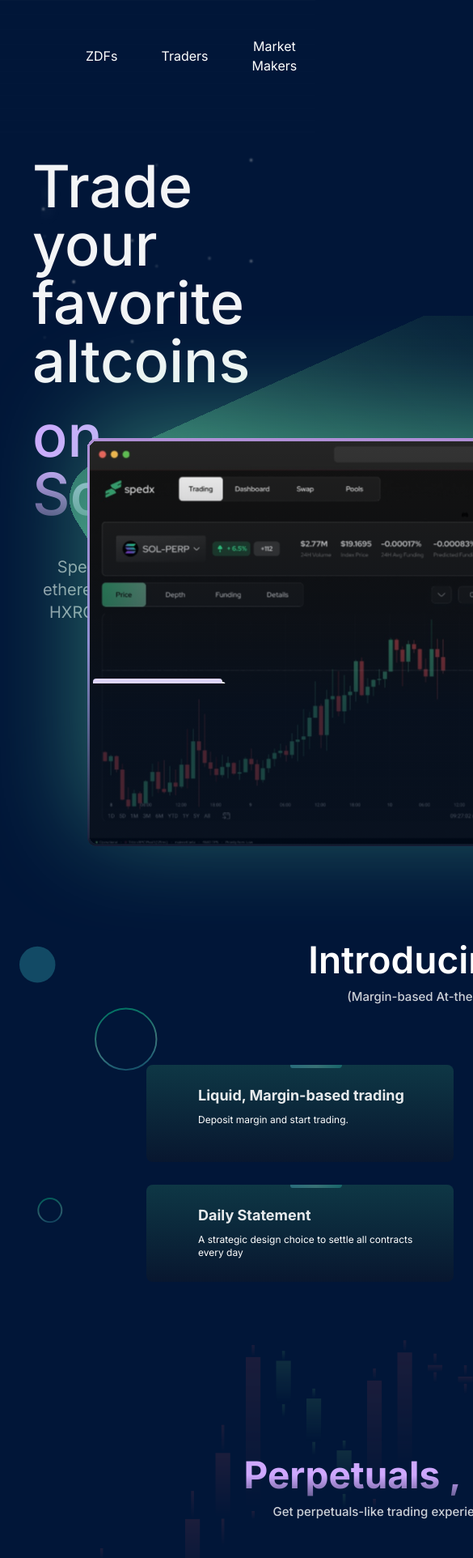
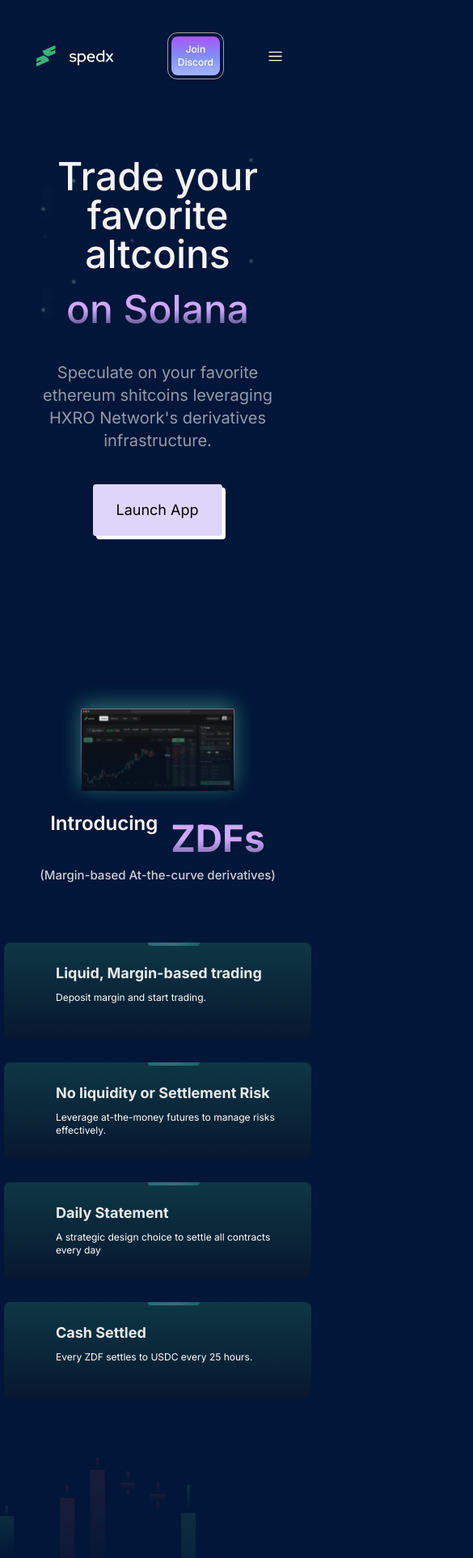
Before and after one commit to spedx-io/zdfs_landing, a Next.js app: page / in a window 390 px wide. Shown: the top 1924 px of the page at 81% size, 585 px wide, since content can reach past the window. Built offline with nearby package versions, Linux system fonts and the light colour scheme.

Commit message:
Made this landing page responsive

```diff
--- a/package.json
+++ b/package.json
@@ -12,7 +12,8 @@
     "bun": "^1.0.4",
     "next": "13.5.4",
     "react": "^18",
-    "react-dom": "^18"
+    "react-dom": "^18",
+    "react-icons": "^4.11.0"
   },
   "devDependencies": {
     "@types/node": "^20",
--- a/src/app/components/Home/Content.tsx
+++ b/src/app/components/Home/Content.tsx
@@ -73,14 +73,14 @@
   ];
 
   return (
-    <div className="flex flex-col items-center justify-center">
-      <div className="text-xl text-white bg-[url('/images/backgrounds/Subtract.svg')] bg-[center_top_-13rem] bg-opacity-10 bg-no-repeat">
+    <div className="w-full flex flex-col items-center justify-center">
+      <div className="w-full flex text-xl text-center justify-center text-white lg:bg-[url('/images/backgrounds/Subtract.svg')] bg-none bg-[center_top_-13rem] bg-opacity-10 bg-no-repeat">
         <Image
           src="/trading_view.svg"
           width={97}
           height={97}
           alt="trading view image"
-          className="w-full h-full"
+          className="md:w-full md:h-full w-[60%] h-[60%]"
         />
       </div>
       <div className="w-full flex flex-col gap-y-[50px]">
@@ -88,7 +88,7 @@
           <div className="w-full flex flex-col gap-y-[70px] bg-[url('/images/backgrounds/ZDFs_bg.svg')] bg-no-repeat bg-top">
             <div className="w-full h-24 flex-col justify-center items-center inline-flex ">
               <div className="flex flex-row gap-x-4  ">
-                <span className="text-white text-[46px] font-semibold font-['Satoshi Variable']">
+                <span className="text-white md:text-[46px] text-2xl font-semibold font-['Satoshi Variable']">
                   Introducing
                 </span>
                 <span
@@ -108,7 +108,7 @@
               </div>
             </div>
             <div className="flex flex-col gap-y-7">
-              <div className="flex flex-row gap-x-7 justify-center items-center">
+              <div className="flex flex-col gap-y-7 md:flex-row gap-x-7 justify-center items-center">
                 {ZDFsDetails.slice(0, 2).map((ZDFsDetails) => (
                   <div
                     key={ZDFsDetails.heading}
@@ -124,7 +124,7 @@
                   </div>
                 ))}
               </div>
-              <div className="flex flex-row gap-x-7 justify-center items-center">
+              <div className="flex flex-col gap-y-7 md:flex-row gap-x-7 justify-center items-center">
                 {ZDFsDetails.slice(2).map((ZDFsDetails) => (
                   <div
                     key={ZDFsDetails.heading}
@@ -143,11 +143,11 @@
             </div>
           </div>
         </div>
-        <div className="w-full flex flex-col gap-y-[-100px]">
+        <div className="w-full flex flex-col gap-y-[-100px] justify-center items-center">
           <div className="w-full h-[400px] flex-col justify-center items-center inline-flex bg-[url('/images/backgrounds/Candlesticks.svg')] bg-no-repeat bg-center">
             <div className="flex flex-row gap-x-4">
               <span
-                className="text-[46px] font-bold font-['Satoshi Variable']"
+                className="md:text-[46px] text-2xl font-bold font-['Satoshi Variable']"
                 style={{
                   background:
                     "linear-gradient(180deg, #CFA8FF 50%, #091931 125.69%)",
@@ -157,7 +157,7 @@
               >
                 Perpetuals <span className="text-white">,</span>
               </span>
-              <span className="text-white text-[46px] font-semibold font-['Satoshi Variable']">
+              <span className="text-white md:text-[46px] text-2xl text-center font-semibold font-['Satoshi Variable']">
                 on steroids.
               </span>
             </div>
@@ -165,8 +165,8 @@
               Get perpetuals-like trading experience, with advanced capabilities
             </div>
           </div>
-          <div className="flex flex-col gap-y-7">
-            <div className="flex flex-row gap-x-7 justify-center items-start">
+          <div className="flex flex-col gap-7 items-center justify-center ">
+            <div className="flex flex-col gap-y-7 md:flex-row gap-x-7 justify-center items-start">
               {PerpetualsDetails.slice(0, 2).map((PerpetualsDetails) => (
                 <div
                   key={PerpetualsDetails.heading}
@@ -182,7 +182,7 @@
                 </div>
               ))}
             </div>
-            <div className="flex flex-row gap-x-7 justify-center items-start">
+            <div className="flex flex-col gap-y-7 md:flex-row gap-x-7 justify-center items-start">
               {PerpetualsDetails.slice(2).map((PerpetualsDetails) => (
                 <div
                   key={PerpetualsDetails.heading}
@@ -200,10 +200,10 @@
             </div>
           </div>
         </div>
-        <div className="flex flex-col gap-y-[70px] bg-[url('/images/backgrounds/Risks_bg.svg')] bg-no-repeat bg-top">
+        <div className="flex flex-col gap-y-[70px] justify-center items-center bg-[url('/images/backgrounds/Risks_bg.svg')] bg-no-repeat bg-top">
           <div className="w-full h-[300px] flex-col justify-center items-center inline-flex">
             <div className="flex flex-col items-center gap-x-4">
-              <span className="text-white text-[46px] font-bold font-['Satoshi Variable']">
+              <span className="text-white md:text-[46px] text-2xl font-bold font-['Satoshi Variable']">
                 You manage your <span className="text-red-400"  style={{
                   background:
                     " linear-gradient(98deg, #FF5D5D 59.88%, #E3A2A2 71.57%);",
@@ -211,16 +211,16 @@
                   WebkitTextFillColor: "transparent",
                 }} >risks</span>, not
               </span>
-              <span className="text-white text-[46px] font-semibold font-['Satoshi Variable']">
+              <span className="text-white md:text-[46px] text-2xl font-semibold font-['Satoshi Variable']">
                 the other way round.
               </span>
             </div>
-            <div className="flex flex-row w-full justify-center items-center opacity-80 text-white text-[15px] font-medium font-['Satoshi Variable']">
+            <div className="flex flex-row w-full justify-center items-center text-center opacity-80 text-white text-[15px] font-medium font-['Satoshi Variable']">
               Get perpetuals-like trading experience, with advanced capabilities
             </div>
           </div>
           <div className="flex flex-col gap-y-7">
-            <div className="flex flex-row gap-x-7 justify-center items-start">
+            <div className="flex flex-col gap-y-7 md:flex-row gap-x-7 justify-center items-start">
               {RisksDetails.slice(0, 2).map((RisksDetails) => (
                 <div
                   key={RisksDetails.heading}
@@ -236,7 +236,7 @@
                 </div>
               ))}
             </div>
-            <div className="flex flex-row gap-x-7 justify-center items-start">
+            <div className="flex flex-col gap-y-7 md:flex-row gap-x-7 justify-center items-start">
               {RisksDetails.slice(2).map((RisksDetails) => (
                 <div
                   key={RisksDetails.heading}
--- a/src/app/components/Home/Footer.tsx
+++ b/src/app/components/Home/Footer.tsx
@@ -5,9 +5,9 @@
 export const Footer: React.FC = () => {
   return (
     <footer className="flex flex-col items-center justify-center w-full">
-                <hr className="w-[1150px] mx-auto my-[60px] opacity-30 " />
+                <hr className="w-full mx-auto my-[60px] opacity-30 " />
 
-      <div className="max-w-[1200px] w-full flex items-center justify-between text-white pb-20">
+      <div className="max-w-[1200px] w-full flex md:flex-row flex-col gap-y-4 items-center justify-between text-white pb-20">
         <div id="about" className="max-w-[340px] w-full">
           <Image src="/logo.svg" alt="spedx logo" width={168} height={44} />{" "}
           <p className="mt-5 mb-10 leading-149@%] text-[21px]">
@@ -65,7 +65,7 @@
             </Link>
           </div>
         </div>
-        <div id="links" className="grid grid-cols-3">
+        <div id="links" className="flex flex-row  gap-x-5">
           <div className="gap-y-3 flex flex-col">
             <p className="text-2xl">Get Started</p>
             <Link href="/" className="opacity-50 text-sm">
--- a/src/app/components/Home/Header.tsx
+++ b/src/app/components/Home/Header.tsx
@@ -1,5 +1,7 @@
 import Link from "next/link";
 import Image from "next/image";
+import { RxHamburgerMenu } from "react-icons/rx";
+
 
 export const Header: React.FC = () => {
   return (
@@ -18,37 +20,40 @@
           <div className="flex items-center gap-x-[54px] text-[19px] pl-5 leading-[25px]">
             <Link
               href="/"
-              className="text-center text-white text-base font-normal"
+              className="lg:flex hidden text-center text-white text-base font-normal"
             >
               ZDFs
             </Link>
             <Link
               href="/"
-              className="text-center text-white text-base font-normal"
+              className="lg:flex hidden text-center text-white text-base font-normal"
             >
               Traders
             </Link>
             <Link
               href="/"
-              className="text-center text-white text-base font-normal"
+              className="lg:flex hidden text-center text-white text-base font-normal"
             >
               Market Makers
             </Link>
             <Link
               href="/"
-              className="text-center text-white text-base font-normal"
+              className="lg:flex hidden text-center text-white text-base font-normal"
             >
               Incentives
             </Link>
             <Link href="https://discord.gg/Hrf8P6rbyA" id="launch-app-btn">
               <div className="p-1 rounded-xl shadow border border-white border-opacity-60 flex-col justify-start items-start gap-2 inline-flex">
-                <div className="px-4 py-2 bg-gradient-to-b from-purple-500 via-indigo-400 to-indigo-300 rounded-lg justify-center items-center gap-2 inline-flex">
+                <div className="md:px-4 px-2 py-2 bg-gradient-to-b from-purple-500 via-indigo-400 to-indigo-300 rounded-lg justify-center items-center gap-2 inline-flex">
                   <div className="text-center text-white text-xs font-medium">
                     Join Discord
                   </div>
                 </div>
               </div>
             </Link>
+            <button className="flex lg:hidden">
+              <RxHamburgerMenu />
+            </button>
           </div>
         </div>
       </div>
--- a/src/app/components/Home/Hero.tsx
+++ b/src/app/components/Home/Hero.tsx
@@ -8,11 +8,11 @@
           <div className="flex flex-col gap-y-10">
             <div className=" flex flex-col gap-y-10">
               <p className="flex flex-col gap-y-5 justify-between items-center bg-[url('/images/backgrounds/Particles.svg')] bg-no-repeat">
-                <span className="text-gray-100 text-7xl font-medium font-['Red Hat Display']">
+                <span className="flex justify-between items-center text-center text-gray-100 md:text-7xl text-5xl font-medium font-['Red Hat Display']">
                   Trade your favorite altcoins
                 </span>
                 <span
-                  className="text-7xl font-medium font-['Red Hat Display']"
+                  className="md:text-7xl text-5xl font-medium font-['Red Hat Display']"
                   style={{
                     background:
                       "linear-gradient(180deg, #CFA8FF 50%, #091931 125.69%)",
--- a/src/app/page.tsx
+++ b/src/app/page.tsx
@@ -14,7 +14,7 @@
       >
         <Hero />
       </div>
-      <div className="flex flex-col absolute top-[390px]">
+      <div className="flex flex-col lg:absolute top-[390px]">
         <Content />
         <hr className="max-w-[1200px] mx-auto my-[60px] opacity-30" />
 
```
Also changed, not shown: 1 other file (tests, documents, lock files or other folders).
